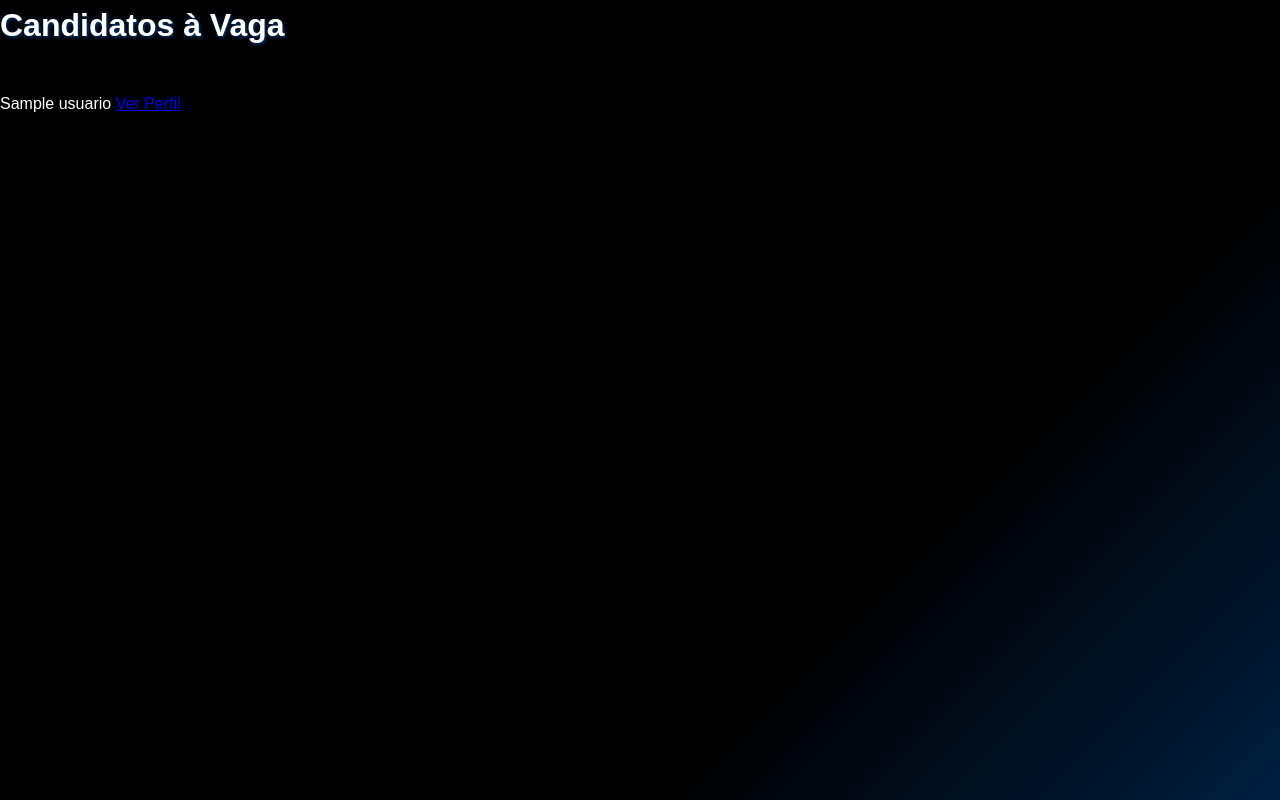
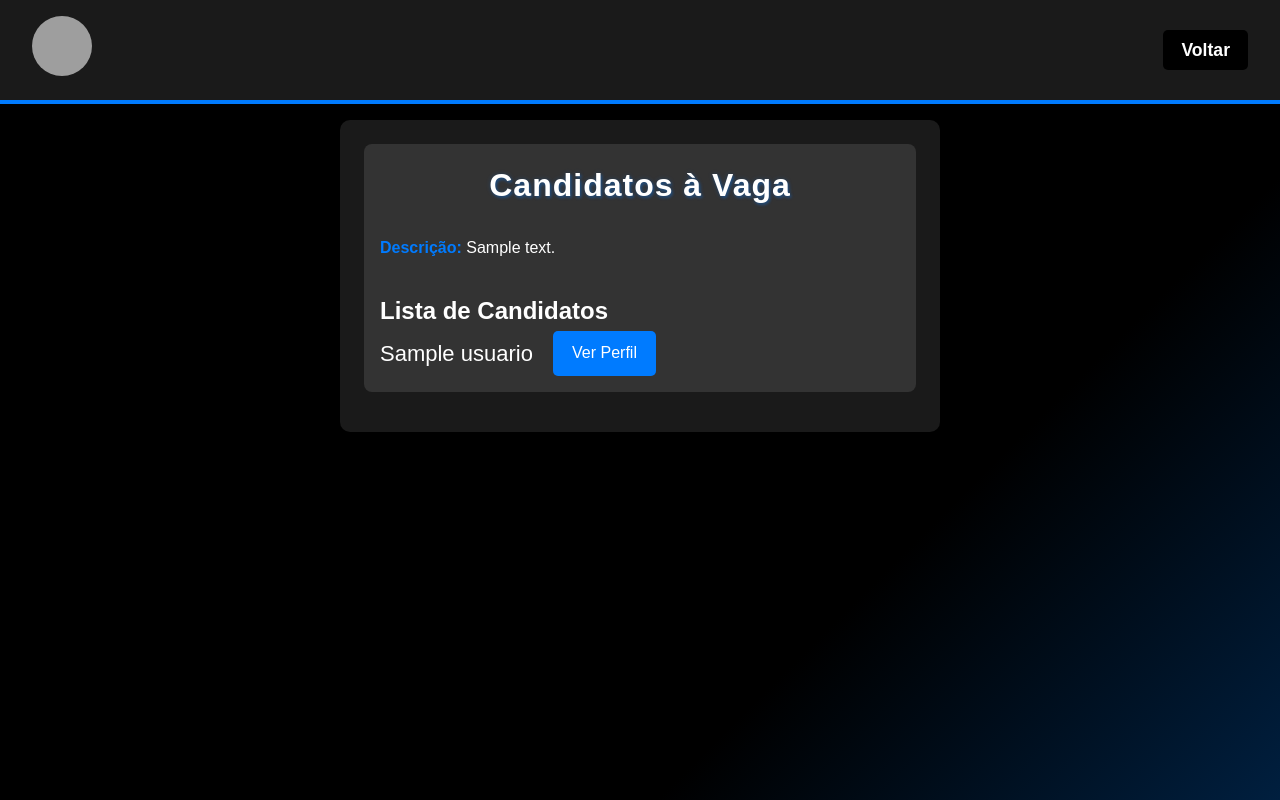
Before and after one commit to HiagoLandin/RH-System, a PHP site: page /candidatos_vaga.php?vaga_id=1 in a window 1280 px wide. Run offline with PHP 8.4, Linux system fonts and the light colour scheme; the visitor is signed in with stand-in values (Sample User, id 1); tables that the repository leaves empty or names only in its code hold one stand-in row (values such as "Sample post"); grey boxes are pictures that could not be loaded.

Commit message:
Excluir, candidatos.
Adição da função de excluir uma vaga, melhora na página de candidatos cadastrados

```diff
--- a/candidatos_vaga.php
+++ b/candidatos_vaga.php
@@ -9,16 +9,29 @@ if (!isset($_SESSION['empresa_id'])) {
 
 require_once 'Database.php';
 require_once 'Usuario.php';
+require_once 'Empresa.php';
 
 if (!isset($_GET['vaga_id'])) {
     die("Vaga não especificada.");
 }
+$empresa = new Empresa();
+$dadosEmpresa = $empresa->buscarPorId($_SESSION['empresa_id']); // Busca a empresa pelo ID
+
 
 $vaga_id = intval($_GET['vaga_id']); // Segurança: cast para int
 
 // Conexão MySQLi
 $database = new Database();
 $conn = $database->getConnection();
+
+// Buscar dados da vaga para mostrar imagem e descrição
+$sqlVaga = "SELECT * FROM vagas WHERE id = ?";
+$stmtVaga = mysqli_prepare($conn, $sqlVaga);
+mysqli_stmt_bind_param($stmtVaga, "i", $vaga_id);
+mysqli_stmt_execute($stmtVaga);
+$resultVaga = mysqli_stmt_get_result($stmtVaga);
+$vaga = mysqli_fetch_assoc($resultVaga);
+mysqli_stmt_close($stmtVaga);
 
 // Buscar candidatos da vaga
 $sql = "
@@ -48,21 +61,64 @@ mysqli_close($conn);
     <meta charset="UTF-8">
     <title>Candidatos à Vaga</title>
     <link rel="stylesheet" href="styles.css">
+        <link rel="stylesheet" href="perfil.css">
+
+
 </head>
 <body>
+     <header>
+        <div class="foto-perfil">
+            <a href="perfil_empresa.php">
+                    <?php
+                    $caminhoImagem = !empty($dadosEmpresa['foto_perfil']) && file_exists($dadosEmpresa['foto_perfil'])
+                        ? htmlspecialchars($dadosEmpresa['foto_perfil'])
+                        : 'img/foto_padrao.jpg';
+                    ?>
+                    <img src="<?php echo $caminhoImagem; ?>" alt="Logo da Empresa" class="foto-perfil-img">
+                </div>
+            </a>
+        <div class="logo">
+            <nav>
+                <a href="perfil_empresa.php" class="btn">Voltar</a>
+            </nav>
+        </div>
+    </header>
+
+   <main>
+    <section class="perfil">
+        <div class="dados-perfil">
+            <div class="informacoes-perfil">
                 <h1>Candidatos à Vaga</h1>
 
+                <?php if (!empty($vaga['imagem_vaga']) && file_exists($vaga['imagem_vaga'])): ?>
+                    <div style="text-align: center; margin-bottom: 1rem;">
+                        <img src="<?php echo htmlspecialchars($vaga['imagem_vaga']); ?>" alt="Imagem da Vaga" class="imagem-vaga">
+                    </div>
+                <?php endif; ?>
+
+                <p><strong>Descrição:</strong> <?php echo nl2br(htmlspecialchars($vaga['descricao'])); ?></p>
+
+                <h2 style="margin-top: 2rem;">Lista de Candidatos</h2>
+
                 <?php if (!empty($candidatos)): ?>
-        <ul>
+                    <ul class="lista-candidatos">
                         <?php foreach ($candidatos as $candidato): ?>
-                <li>
+                         <li class="card-candidato" style="list-style:none">
+                            <div class="nome-candidato">
                                 <?php echo htmlspecialchars($candidato['nome']); ?>
-                    <a href="perfil_candidato.php?id=<?php echo $candidato['id']; ?>">Ver Perfil</a>
+                            </div>
+                            <a href="perfil_candidato.php?id=<?php echo $candidato['id']; ?>" class="btn-candidatar">Ver Perfil</a>
                         </li>
+
                         <?php endforeach; ?>
                     </ul>
                 <?php else: ?>
                     <p>Nenhum candidato para esta vaga ainda.</p>
                 <?php endif; ?>
+            </div>
+        </div>
+    </section>
+</main>
+
 </body>
 </html>
--- a/perfil_empresa.php
+++ b/perfil_empresa.php
@@ -24,6 +24,7 @@ if (!$dadosEmpresa) {
     header("Location: login_empresa.php");
     exit;
 }
+
 
 $usuario = new Usuario();
 $candidatos = $usuario->listarTodos(); // Método para listar todos os usuários (candidatos)
--- a/styles.css
+++ b/styles.css
@@ -972,3 +972,19 @@ h1 {
         width: auto;
     }
 }
+
+.card-candidato {
+
+    display: flex;
+
+    align-items: center;      /* Alinha verticalmente */
+    gap: 20px;                /* Espaço entre nome e botão */
+
+}
+
+.nome-candidato {
+    font-size: 22px;
+    font-weight: 500;
+    color: #ffffff;
+    text-align: center;
+}
```
Also changed, not shown: Vaga.php (+10 -2 lines), editar_vagas.php (+7 -0 lines), excluir_vaga.php (added, +19 -0 lines), minhas_vagas.php (+5 -34 lines), uploads/vagas/68530d9de0e2e_WhatsApp Image 2024-06-14 at 15.19.07.jpg (added). Lines whose indentation alone changed are shown as unchanged.
